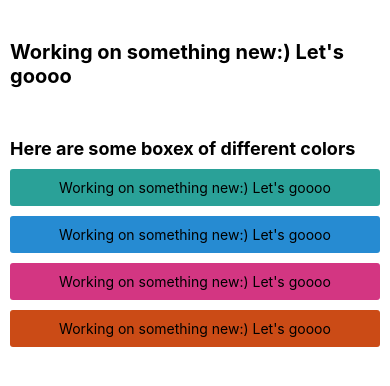
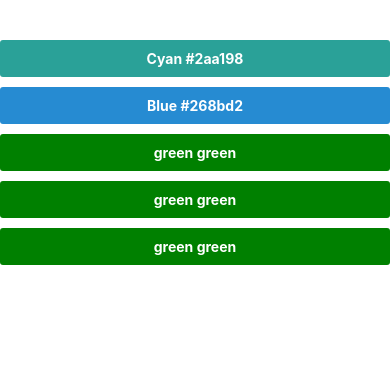
Before and after one commit to mayura-andrew/intro-to-reactnative, a React Native app: screen / in a window 390 px wide. Shown: the top 386 px of the page. Built offline with nearby package versions, Linux system fonts and the light colour scheme.

Commit message:
components in react native

```diff
--- a/App.js
+++ b/App.js
@@ -1,27 +1,16 @@
 import { StatusBar } from 'expo-status-bar';
 import { StyleSheet,Text, View, SafeAreaView } from 'react-native';
-
+import ColorBox from './components/ColorBox';
 const App = () => {
   return (
+    <SafeAreaView style={styles.container}>
     <SafeAreaView>
-    <View style ={styles.container}>
-      <Text style = {styles.text}>Working on something new:) Let's goooo</Text>
-    </View>
-    <View style ={styles.container}>
-      <Text style={styles.heading}>Here are some boxex of different colors</Text>
-    <View style ={[styles.box, styles.cyanbox]}>
-      <Text>Working on something new:) Let's goooo</Text>
-    </View>
-    <View style ={[styles.box, styles.blueBox]}>
-      <Text>Working on something new:) Let's goooo</Text>
-    </View>
-    <View style ={[styles.box, styles.magenta]}>
-      <Text>Working on something new:) Let's goooo</Text>
-    </View>
-    <View style ={[styles.box, styles.orange]}>
-      <Text>Working on something new:) Let's goooo</Text>
-    </View>
-    </View>
+    <ColorBox hexCode="#2aa198" colorName="Cyan"/>
+    <ColorBox hexCode="#268bd2" colorName="Blue"/>
+    <ColorBox hexCode="green" colorName="green"/>
+    <ColorBox hexCode="green" colorName="green"/>
+    <ColorBox hexCode="green" colorName="green"/>
+    </SafeAreaView>
     </SafeAreaView>
   );
 
@@ -42,25 +31,7 @@ const styles = StyleSheet.create({
     fontWeight: 'bold',
     marginBottom: 10,
   },
-  box:{
-    padding: 10,
-    borderRadius: 3,
-    justifyContent: 'center',
-    alignItems: 'center',
-    marginBottom: 10,
-  },
-  cyanbox:{
-    backgroundColor: '#2aa198',
-  },
-  blueBox:{
-    backgroundColor: '#268bd2',
-  },
-  magenta: {
-    backgroundColor: '#d33682',
-  },
-  orange: {
-    backgroundColor: '#cb4b16',
-  }}
+}
 );
 
 export default App;
--- /dev/null
+++ b/components/ColorBox.js
@@ -0,0 +1,34 @@
+import React from 'react';
+import { View, Text, StyleSheet }  from 'react-native';
+
+
+const ColorBox = props =>{
+
+    const colorStyle = {
+        backgroundColor: props.hexCode,
+    };
+
+    return(
+        <View style={[styles.box, colorStyle]}>
+            <Text style={styles.text}>
+                {props.colorName} {props.hexCode}
+            </Text>
+        </View>
+    );
+};
+
+const styles = StyleSheet.create({
+    box: {
+        padding: 10,
+        borderRadius: 3,
+        justifyContent: 'center',
+        alignItems: 'center',
+        marginBottom: 10,
+    },
+    text: {
+        color: 'white',
+        fontWeight: 'bold',
+    },
+});
+
+export default ColorBox;
```
